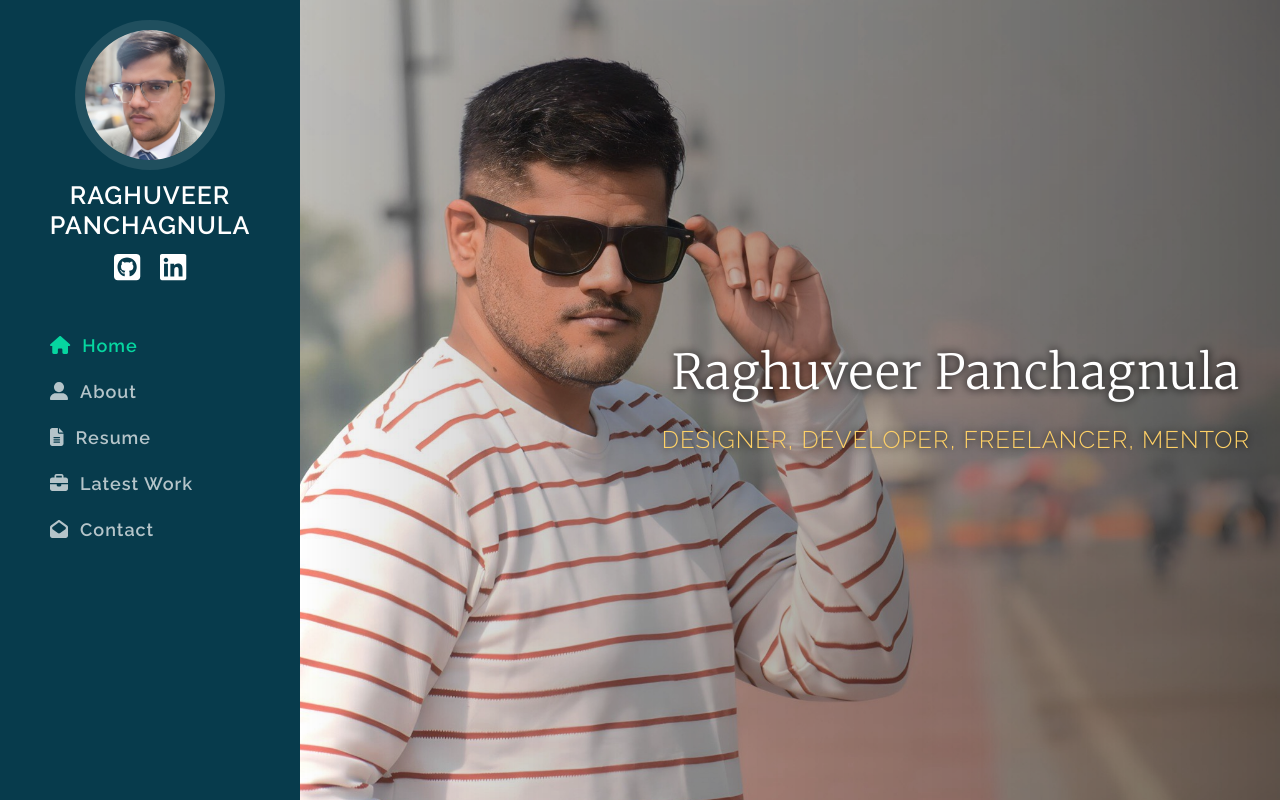
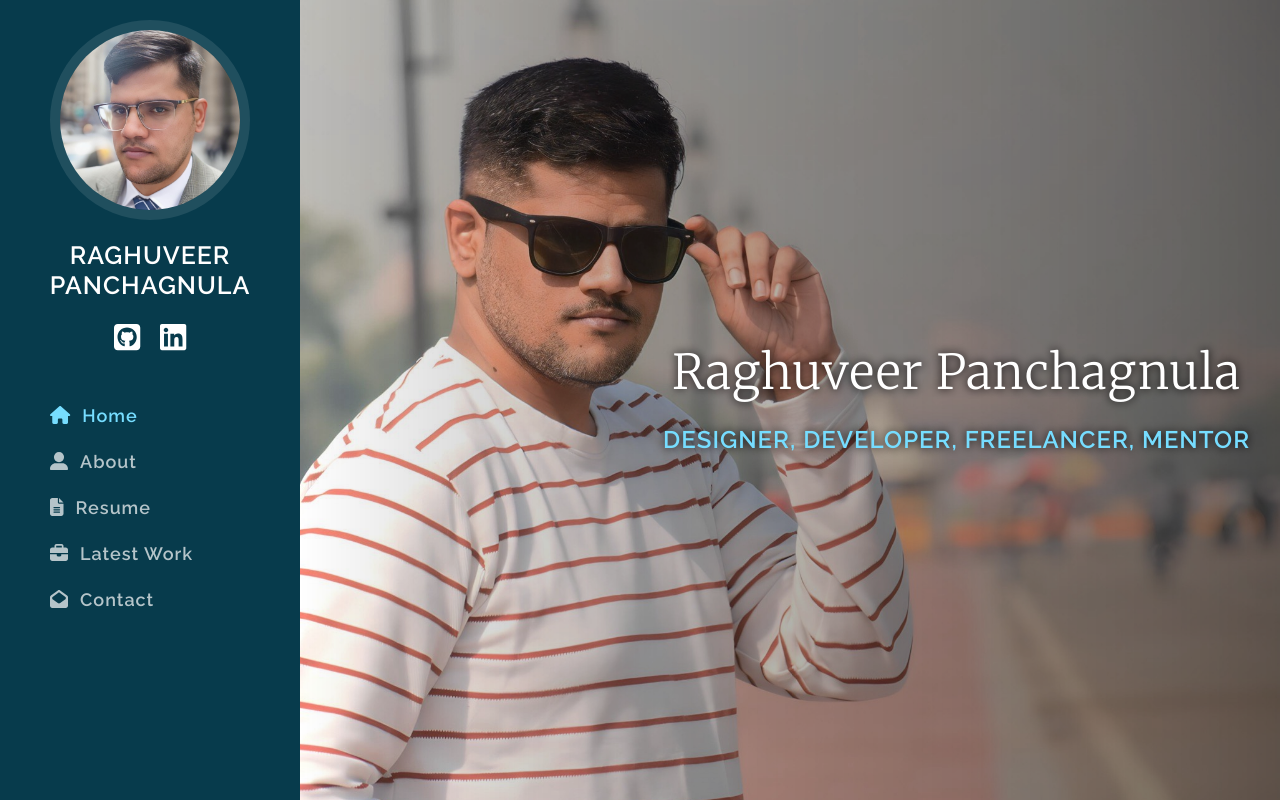
Before and after one commit to raghuveertech/raghuveertech, a React (Create React App) app: page / in a window 1280 px wide. Built offline with nearby package versions, Linux system fonts and the light colour scheme.

Commit message:
css updates

```diff
--- a/src/scss/home.scss
+++ b/src/scss/home.scss
@@ -36,10 +36,10 @@
       }
       p {
         font-size: 24px;
-        font-weight: 100;
+        font-weight: 600;
         text-transform: uppercase;
         letter-spacing: 1px;
-        color: $other-color-1;
+        color: $quaternary-color;
         text-shadow: 0 0 10px $black;
       }
     }
--- a/src/scss/nav.scss
+++ b/src/scss/nav.scss
@@ -6,11 +6,11 @@
     max-width: 300px;
     padding: 0 30px;
     &__image {
-      width: 150px;
-      height: 150px;
+      width: 200px;
+      height: 200px;
       border-radius: 50%;
       border: 10px solid rgba($white, 0.1);
-      margin: 20px auto 10px;
+      margin: 20px auto 20px;
       overflow: hidden;
       img {
         width: 100%;
@@ -36,7 +36,7 @@
         align-items: center;
         justify-content: center;
         list-style: none;
-        margin: 10px 0;
+        margin: 20px 0;
         li {
           margin: 0 10px;
           a {
@@ -44,7 +44,7 @@
             color: $white;
             transition: all 0.3s;
             &:hover {
-              color: $other-color-2;
+              color: $quaternary-color;
             }
           }
         }
@@ -69,9 +69,9 @@
             }
             &.active,
             &:hover {
-              color: $other-color-2;
+              color: $quaternary-color;
               svg {
-                color: $other-color-2;
+                color: $quaternary-color;
               }
             }
           }
--- a/src/scss/variables.scss
+++ b/src/scss/variables.scss
@@ -2,6 +2,7 @@
 $primary-color: #073b4c;
 $secondary-color: #ef476f;
 $tertiary-color: #118ab2;
+$quaternary-color: #76ddff;
 $other-color-1: #ffd166;
 $other-color-2: #06d6a0;
 $white: #fff;
```
